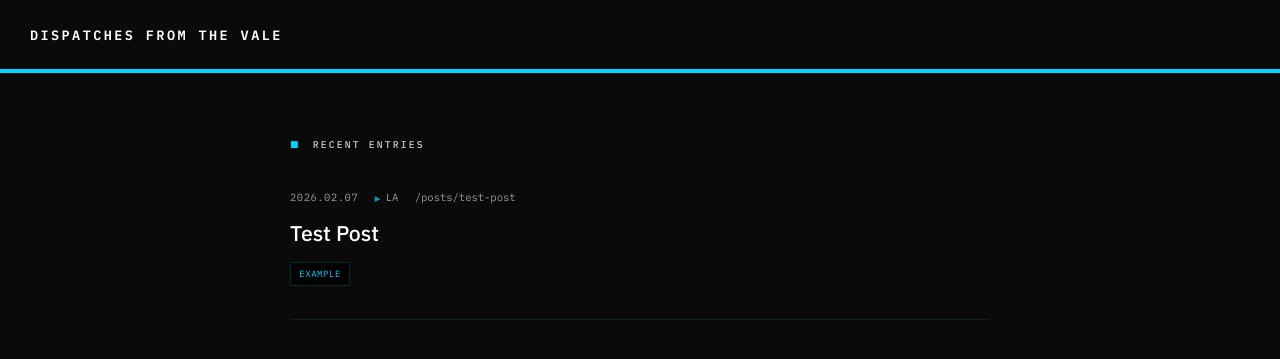
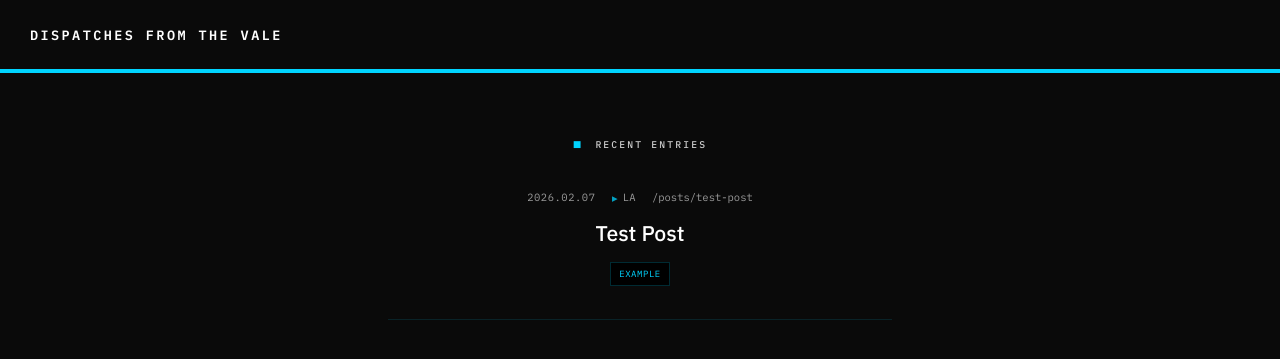
Before and after one commit to valeobserver/dispatches-from-the-vale, a Jekyll site: the page built from index.html, in a window 1280 px wide. Shown: the top 359 px of the page. Built offline with Jekyll 4.4.1, drawn with Linux system fonts in a browser that asks for light colours.

Commit message:
Update default.html

```diff
--- a/_layouts/default.html
+++ b/_layouts/default.html
@@ -60,9 +60,9 @@
         }
 
         main {
-            max-width: 760px;
+            max-width: 720px;
             margin: 0 auto;
-            padding: 4rem 2rem;
+            padding: 4rem 3rem;           /* more side padding for centered feel */
         }
 
         /* Homepage list */
@@ -77,6 +77,7 @@
             display: flex;
             align-items: center;
             gap: 0.8rem;
+            justify-content: center;
         }
 
         .posts-header::before {
@@ -104,6 +105,7 @@
             align-items: center;
             gap: 1.1rem;
             opacity: 0.75;
+            justify-content: center;
         }
 
         .location-marker {
@@ -127,6 +129,7 @@
             font-weight: 500;
             line-height: 1.32;
             margin-bottom: 1rem;
+            text-align: center;
         }
 
         .post-title a {
@@ -143,6 +146,7 @@
             display: flex;
             flex-wrap: wrap;
             gap: 0.55rem;
+            justify-content: center;
         }
 
         .tag {
@@ -159,7 +163,8 @@
         hr {
             border: none;
             border-top: 1px solid rgba(0, 212, 255, 0.12);
-            margin: 2.2rem 0 0;
+            margin: 2.2rem auto 0;
+            width: 80%;
         }
 
         /* Single post */
@@ -179,6 +184,7 @@
             align-items: center;
             flex-wrap: wrap;
             opacity: 0.85;
+            justify-content: center;
         }
 
         .article-location {
@@ -192,6 +198,7 @@
             font-weight: 500;
             line-height: 1.28;
             margin-bottom: 1.8rem;
+            text-align: center;
         }
 
         .article-tags {
@@ -199,6 +206,7 @@
             flex-wrap: wrap;
             gap: 0.6rem;
             margin-top: 1.2rem;
+            justify-content: center;
         }
 
         .article-content {
@@ -216,12 +224,13 @@
         }
 
         .back-link {
-            display: inline-block;
-            margin-top: 4rem;
+            display: block;
+            margin: 4rem auto 0;
             font-family: var(--mono);
             font-size: 0.8rem;
             color: var(--fg-dim);
             text-decoration: none;
+            text-align: center;
         }
 
         .back-link:hover {
@@ -248,7 +257,7 @@
             .post-meta,
             .article-meta {
                 flex-direction: column;
-                align-items: flex-start;
+                align-items: center;
                 gap: 0.4rem;
             }
 
```
